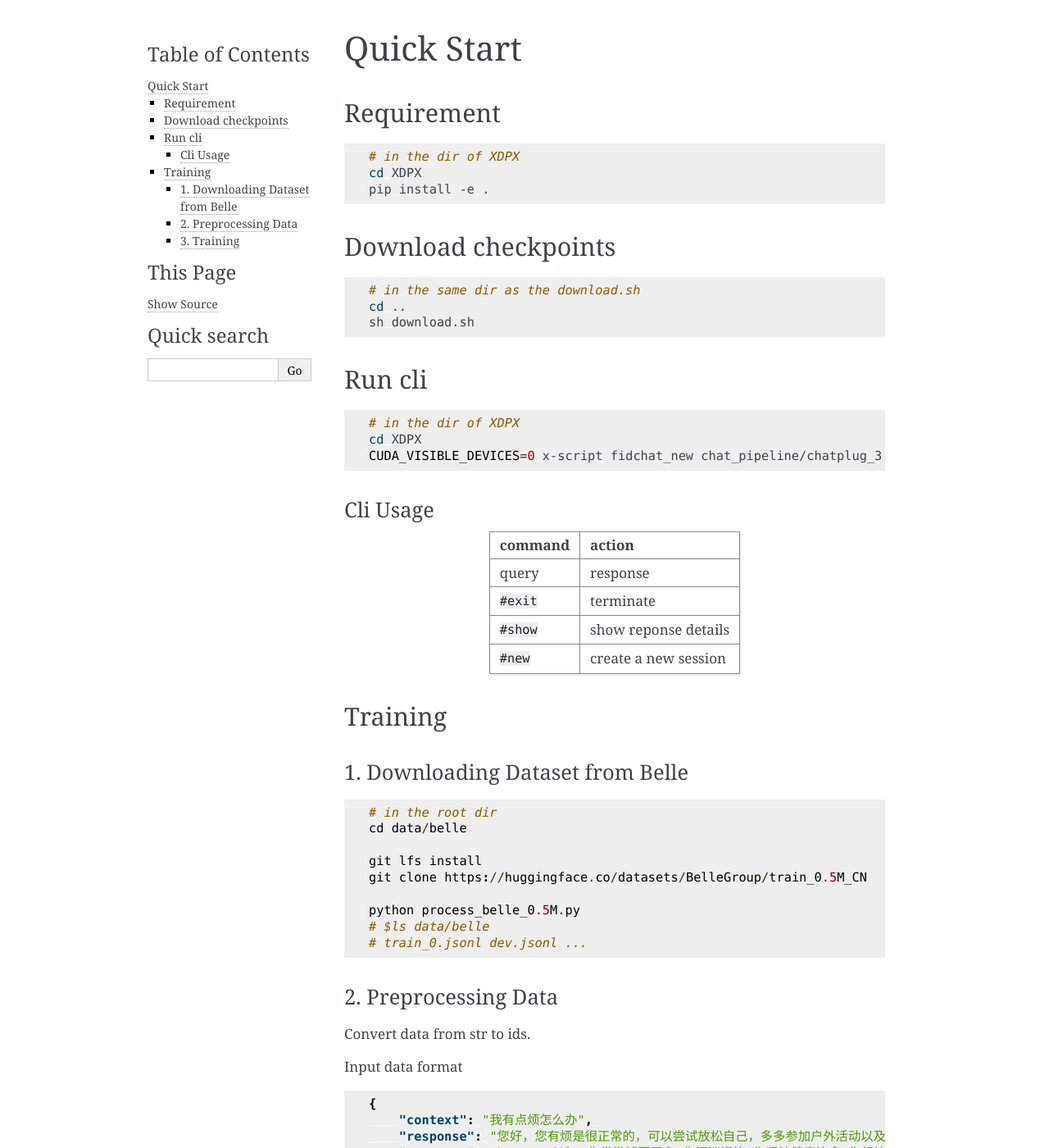
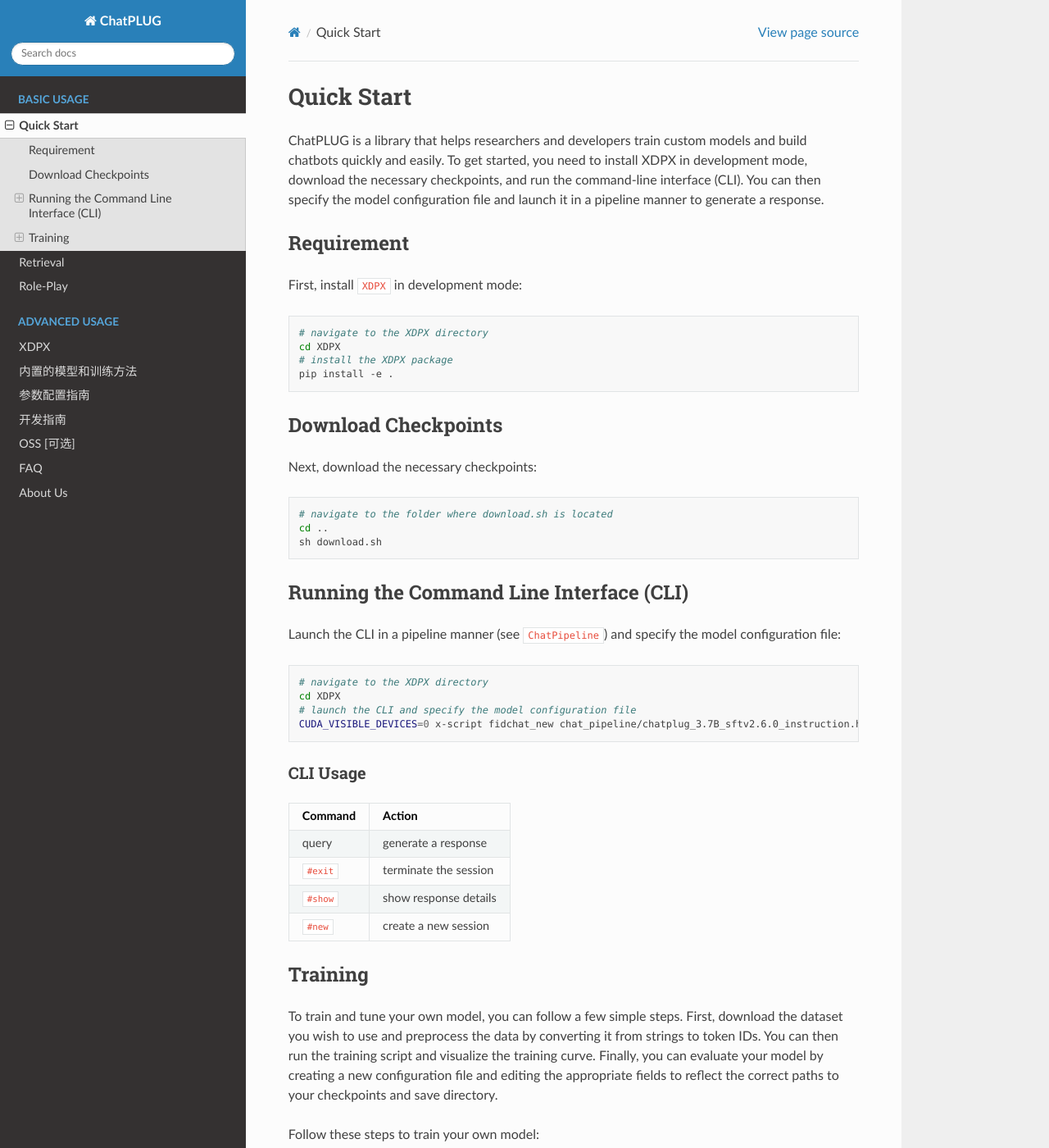
Before and after one commit to X-PLUG/ChatPLUG, a Sphinx documentation site: the page built from docs/quick_start.md, in a window 1280 px wide and 1400 px high. Shown: the whole window at 82% size. Built offline with Sphinx 7.4.7 and the Read the Docs theme 2.0.0, drawn with Linux system fonts in a browser that asks for light colours; some of the changed text lies outside the part shown.

Commit message:
Update docs

````diff
--- /dev/null
+++ b/docs/_static/css/custom.css
@@ -0,0 +1 @@
+/* .wy-side-nav-search { background-color:lightsalmon } */
--- a/docs/conf.py
+++ b/docs/conf.py
@@ -1,6 +1,5 @@
 import os
 import sys
-
 sys.path.insert(0, os.path.abspath("."))
 
 project = 'ChatPLUG'
@@ -12,7 +11,8 @@ extensions = [
     "sphinx.ext.autodoc",
     "sphinx.ext.napoleon",
     "sphinx_autodoc_typehints",
-    "sphinx.ext.githubpages"
+    "sphinx.ext.githubpages",
+    "sphinx.ext.autosectionlabel",
 ]
 
 myst_enable_extensions = [
@@ -20,11 +20,19 @@ myst_enable_extensions = [
 ]
 myst_url_schemes = ["http", "https", ]
 
+# Make sure the target is unique
+autosectionlabel_prefix_document = True
+
 source_suffix = ['.rst', '.md']
 
 
 templates_path = ['_templates']
 exclude_patterns = ['_build', 'Thumbs.db', '.DS_Store']
 
-html_theme = 'alabaster'
+
+html_theme = 'sphinx_rtd_theme'
 html_static_path = ['_static']
+html_css_files = ['css/custom.css']
+
+def setup (app):
+    app.add_css_file('css/custom.css')
--- a/docs/quick_start.md
+++ b/docs/quick_start.md
@@ -1,58 +1,69 @@
 # Quick Start
 
+ChatPLUG is a library that helps researchers and developers train custom models and build chatbots quickly and easily. To get started, you need to install XDPX in development mode, download the necessary checkpoints, and run the command-line interface (CLI). You can then specify the model configuration file and launch it in a pipeline manner to generate a response.
+
 ## Requirement
+First, install `XDPX` in development mode:
+
 ```bash
-# in the dir of XDPX
+# navigate to the XDPX directory
 cd XDPX
+# install the XDPX package
 pip install -e .
 ```
 
-## Download checkpoints
+## Download Checkpoints
+Next, download the necessary checkpoints:
+
 ```bash
-# in the same dir as the download.sh
+# navigate to the folder where download.sh is located
 cd ..
 sh download.sh
 ```
 
+## Running the Command Line Interface (CLI)
+Launch the CLI in a pipeline manner (see `ChatPipeline`) and specify the model configuration file:
 
-## Run cli
 ```bash
-# in the dir of XDPX
+# navigate to the XDPX directory
 cd XDPX
+# launch the CLI and specify the model configuration file
 CUDA_VISIBLE_DEVICES=0 x-script fidchat_new chat_pipeline/chatplug_3.7B_sftv2.6.0_instruction.hjson
 ```
 
-
-### Cli Usage
-| command | action               |
+### CLI Usage
+| Command | Action               |
 |---------|----------------------|
-| query   | response             |
-| `#exit` | terminate            |
-| `#show` | show reponse details |
+| query   | generate a response             |
+| `#exit` | terminate the session            |
+| `#show` | show response details |
 | `#new`  | create a new session |
 
 
 ## Training
+To train and tune your own model, you can follow a few simple steps. First, download the dataset you wish to use and preprocess the data by converting it from strings to token IDs. You can then run the training script and visualize the training curve. Finally, you can evaluate your model by creating a new configuration file and editing the appropriate fields to reflect the correct paths to your checkpoints and save directory.
 
-### 1. Downloading Dataset from Belle
+Follow these steps to train your own model:
+
+### Step 1: Downloading the Dataset from Belle
 
 ```
-# in the root dir
+# navigate to the data directory
 cd data/belle
-
+# install git-lfs
 git lfs install
+# clone the dataset from Hugging Face
 git clone https://huggingface.co/datasets/BelleGroup/train_0.5M_CN
-
+# preprocess the dataset
 python process_belle_0.5M.py
+# verify that the processed dataset is available
 # $ls data/belle
 # train_0.jsonl dev.jsonl ...
 ```
 
 ### 2. Preprocessing Data
 
-Convert data from str to ids.
-
-
+Convert the data from strings to token IDs.
 
 Input data format
 
@@ -67,40 +78,37 @@ Input data format
         "from": "emotion",
         "from_file": "empathy.jsonl",
         "line_num": 1496}
-    }
+}
 ```
-
 
 Process tokens into ids
 
-```
+```bash
+# preprocess the data using the specified model configuration file
 x-prepro chat_pipeline/chatplug_prepro_sft_instruction.hjson
+# verify that the processed data is available
 # $ls data/dialogue/sft/chatplug/belle_instruction
 # train_0.pt dev.pt
 ```
 
 
 ### 3. Training
-
 3.1 Runing training script.
-
-```
+```bash
+# start the training process using the specified model configuration file
 x-train chat_pipeline/chatplug_3.7B_train_sftv2.6.0_instruction.hjson
 ```
-
 Here: `global_batch_size = batch_size * update_freq`, and `batch_size = GPUs * batch_per_GPU`.
 
-
 3.2 Visualize the training curve
-
 The training curve plots are in `{save_dir}/plots`.
 
-3.3 Eval using the training checkpoint
-
-- create a new  config file `chatplug_3.7B_sft_belle.hjson` from `chatplug_3.7B_sftv2.6.0_instruction.hjson`:
-- edit `core_chat_save_dir` and `core_chat_checkpoint` to the corresponding path.
-
-```hjson
+3.3 Evaluate using the training checkpoint
+- create a new configuration file `chatplug_3.7B_sft_belle.hjson`, from `chatplug_3.7B_sftv2.6.0_instruction.hjson`:
+- edit `core_chat_save_dir` and `core_chat_checkpoint` fields to reflect the appropriate paths.
+```yaml
 core_chat_save_dir: ../checkpoints/sft/chatplug/3.7B/v2.6.0_epoch20_lr1e-4_bs512/
 core_chat_checkpoint: ../checkpoints/sft/chatplug/3.7B/v2.6.0_epoch20_lr1e-4_bs512/checkpoint-6000.pt
 ```
+
+ChatPLUG provides an easy-to-use library that allows users to build and train custom chatbots quickly and efficiently.
--- a/docs/requirements.txt
+++ b/docs/requirements.txt
@@ -3,3 +3,4 @@ livereload
 myst-parser
 sphinx-autodoc-typehints
 sphinx-book-theme
+sphinx-rtd-theme
````
Also changed, not shown: README.md (+1 -1 lines), docs/get_started.md (+6 -6 lines), docs/index.md (+3 -2 lines), docs/retrieval.md (+1 -1 lines), docs/roleplay.md (+25 -0 lines).
